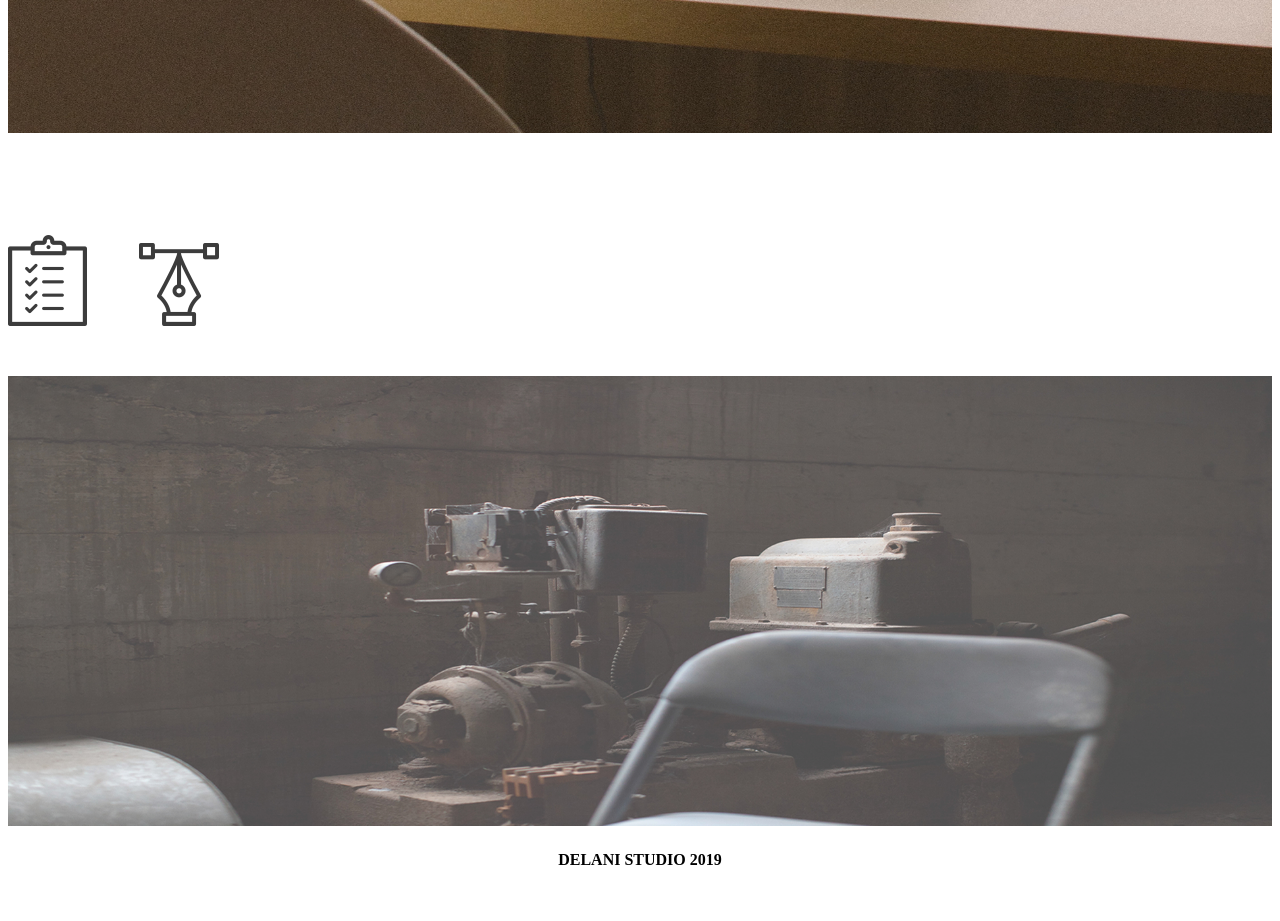
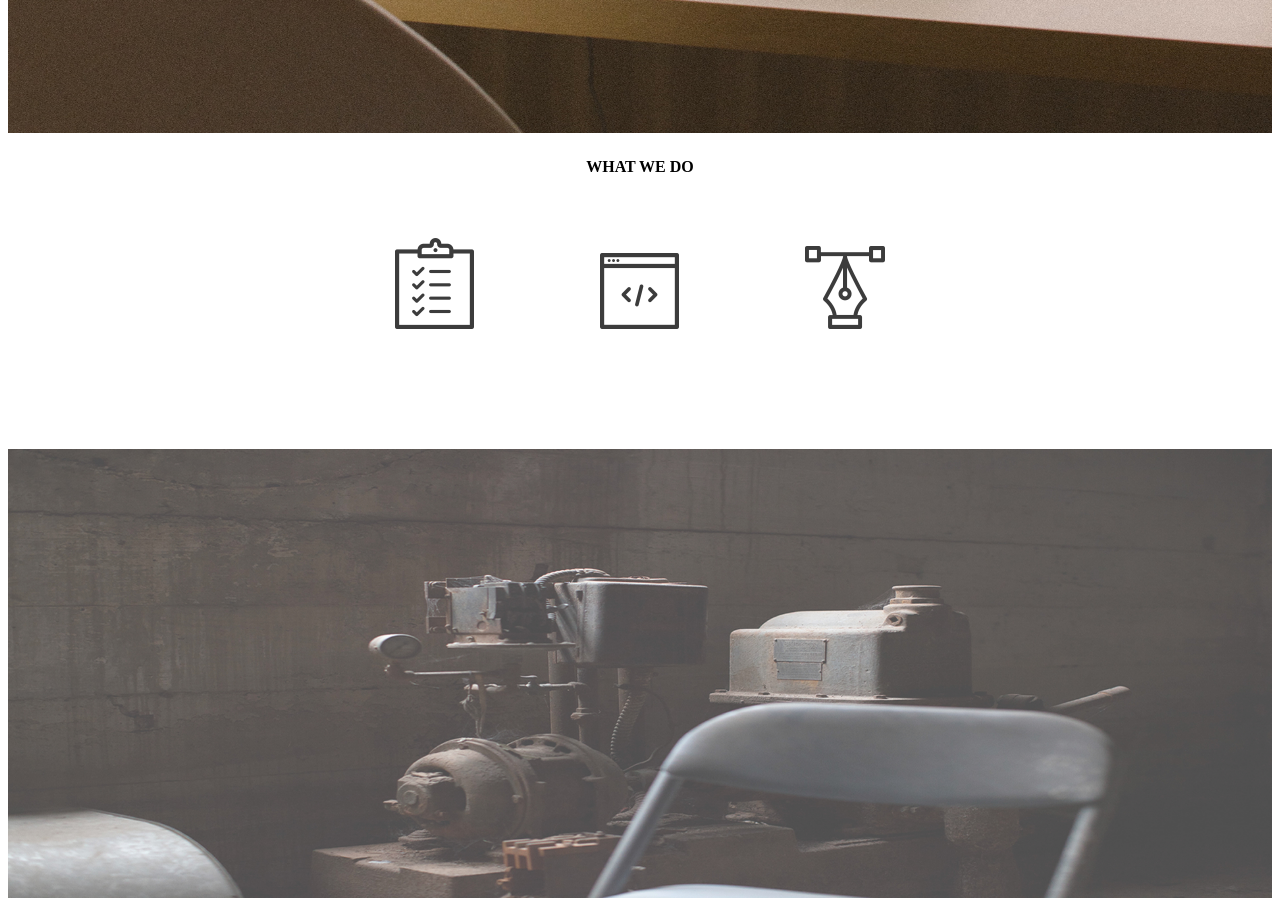
Before and after one commit to friendlyneighborhooddeveloper/Delanistudio, a plain HTML site: page index.html in a window 1280 px wide. Shown: the part 1060-1981 px from the top of the page. Before the commit the page ends 1950 px from the top, so only its background shows below. Drawn offline with Linux system fonts and the light colour scheme.

Commit message:
sets the spacing between icons

```diff
--- a/index.html
+++ b/index.html
@@ -7,12 +7,14 @@
     <meta name='viewport' content='width=device-width, initial-scale=1'>
     <link rel="styles.css" href="styles.css">
     <script></script>
-    <style></style>
+    <style>
+
+    </style>
 </head>
 <body>
-    <div class="container">
-        <img src="images /Delani 2.jpg" alt="background image" style="width:100%;">
-        <div> </div>
+    <div class="">
+        <img class="" src="images /Delani 2.jpg" alt="background image" style="width:100%;" >
+        <h3></h3>
     </div>
 
     <h2 style="color:black;text-align: center;">ABOUT US</h2>
@@ -27,11 +29,18 @@
     <div class="container">
        <img src="images /Delani3.jpg" style="width: 100%;">
     </div>
-    <div>
-    <span style="font-size: 13rem;">
-        <img src="images /icon4.png">
-        <img src="images /Icon2.png">
+    <div style="text-align: center;  margin-bottom: 50px; margin-top: 1px;" >
+        <h4 style="text-align: center;">WHAT WE DO</h4>
+<i style="margin-top: 2px;">
+    <span style="font-size: 9rem; font-weight: lighter; align-items: center;">
+        <i style="margin-right: 90px;"><img src="images /icon4.png"></i>
+        <img src="images /icon16.png">
+        <i style="margin-left: 90px;"><img src="images /Icon2.png"></i>
     </span>
+</i>
+    <br>
+    <br>
+    <br>
     </div>
 
         <img src="images /Delani1.jpg" style="width: 100%;">
--- a/styles.css
+++ b/styles.css
@@ -12,3 +12,6 @@ text{
     text-align: center;
     text-decoration: antiquewhite;
 }
+span{
+    align-items: center;
+ }
```
Also changed, not shown: images /icon16.png (added).
